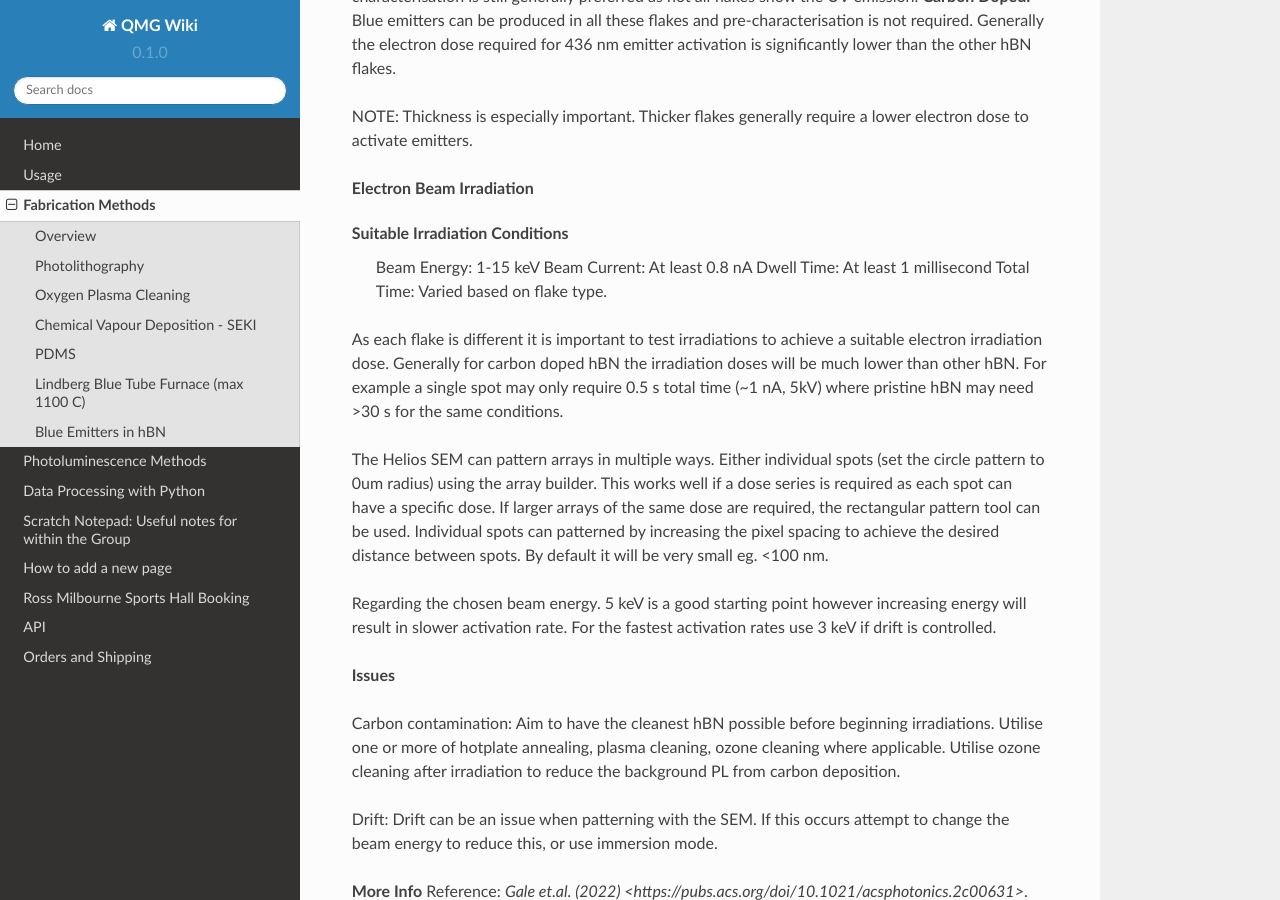
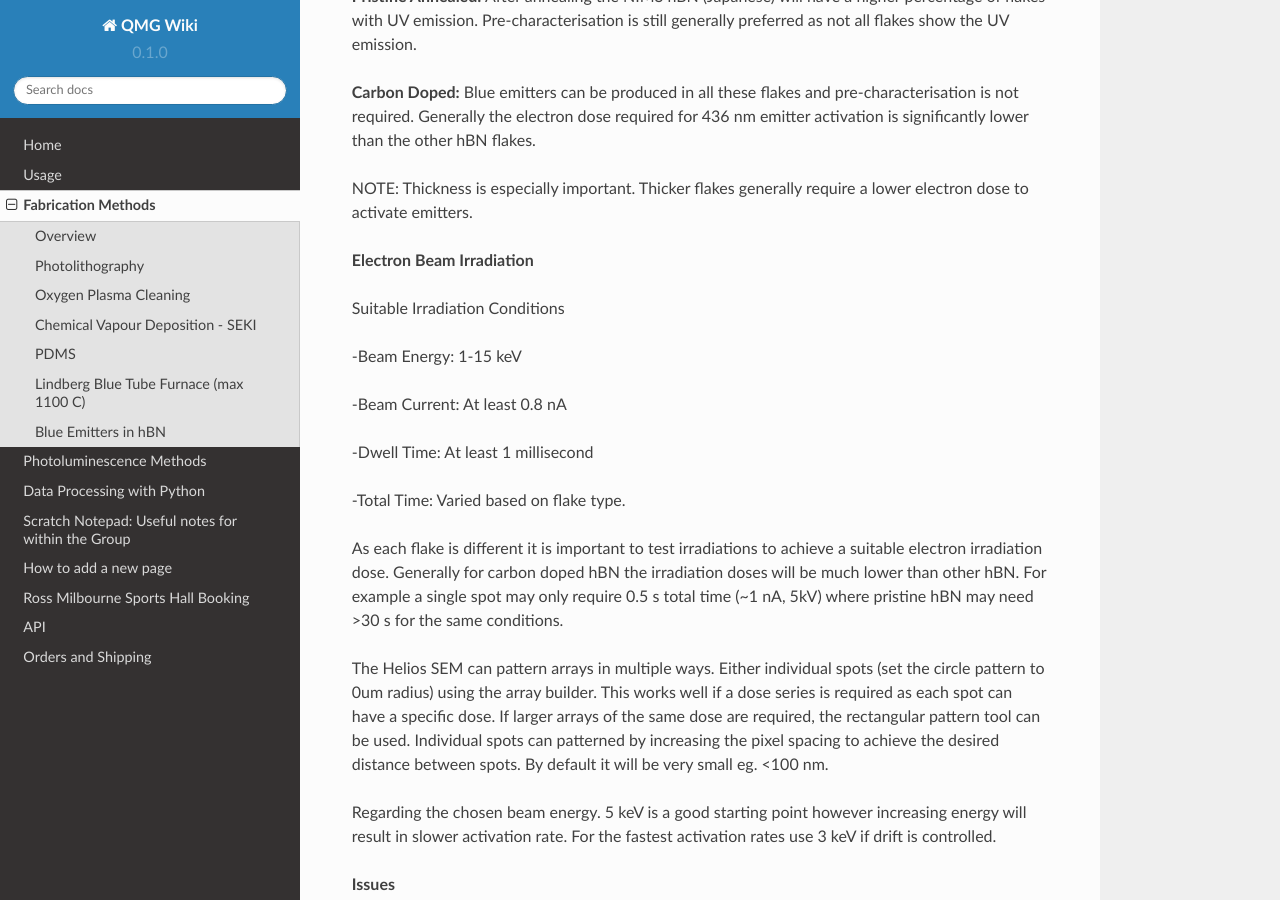
Before and after one commit to quantum-materials-group/QMG-wiki, a Sphinx documentation site: the page built from docs/pages/fab_sop.rst, in a window 1280 px wide and 900 px high, scrolled down 5138 px. Built offline with Sphinx 7.4.7 and the Read the Docs theme 2.0.0, drawn with Linux system fonts in a browser that asks for light colours.

Commit message:
Update fab_sop.rst

```diff
--- a/docs/pages/fab_sop.rst
+++ b/docs/pages/fab_sop.rst
@@ -267,7 +267,9 @@ Cathodoluminescence (CL) characterisation is necessary for making blue emitters
 hBN flakes with a sharp UV emission at 305 nm (and associated phonon replicas at 320, 334, 351 nm) can host 436nm blue emitters after electron irradiation. However, the percentages of creation of blue emitters are different depending on the flake type. UV emission is not always uniform across a single hBN flake. See below for more info on hBN types.
 
 **Pristine:** As exfoliated high quality NIMS hBN (Japanese) requires pre-characterisation via CL. Only approx 5-10% of flakes have the required UV emission.
+
 **Pristine Annealed:** After annealing the NIMS hBN (Japanese) will have a higher percentage of flakes with UV emission. Pre-characterisation is still generally preferred as not all flakes show the UV emission.
+
 **Carbon Doped:** Blue emitters can be produced in all these flakes and pre-characterisation is not required. Generally the electron dose required for 436 nm emitter activation is significantly lower than the other hBN flakes.
 
 NOTE: Thickness is especially important. Thicker flakes generally require a lower electron dose to activate emitters.
@@ -275,10 +277,14 @@ NOTE: Thickness is especially important. Thicker flakes generally require a lowe
 **Electron Beam Irradiation**
 
 Suitable Irradiation Conditions
-   Beam Energy: 1-15 keV
-   Beam Current: At least 0.8 nA
-   Dwell Time: At least 1 millisecond
-   Total Time: Varied based on flake type.
+
+-Beam Energy: 1-15 keV
+
+-Beam Current: At least 0.8 nA
+
+-Dwell Time: At least 1 millisecond
+
+-Total Time: Varied based on flake type.
 
 As each flake is different it is important to test irradiations to achieve a suitable electron irradiation dose. Generally for carbon doped hBN the irradiation doses will be much lower than other hBN. For example a single spot may only require 0.5 s total time (~1 nA, 5kV) where pristine hBN may need >30 s for the same conditions.
 
```
